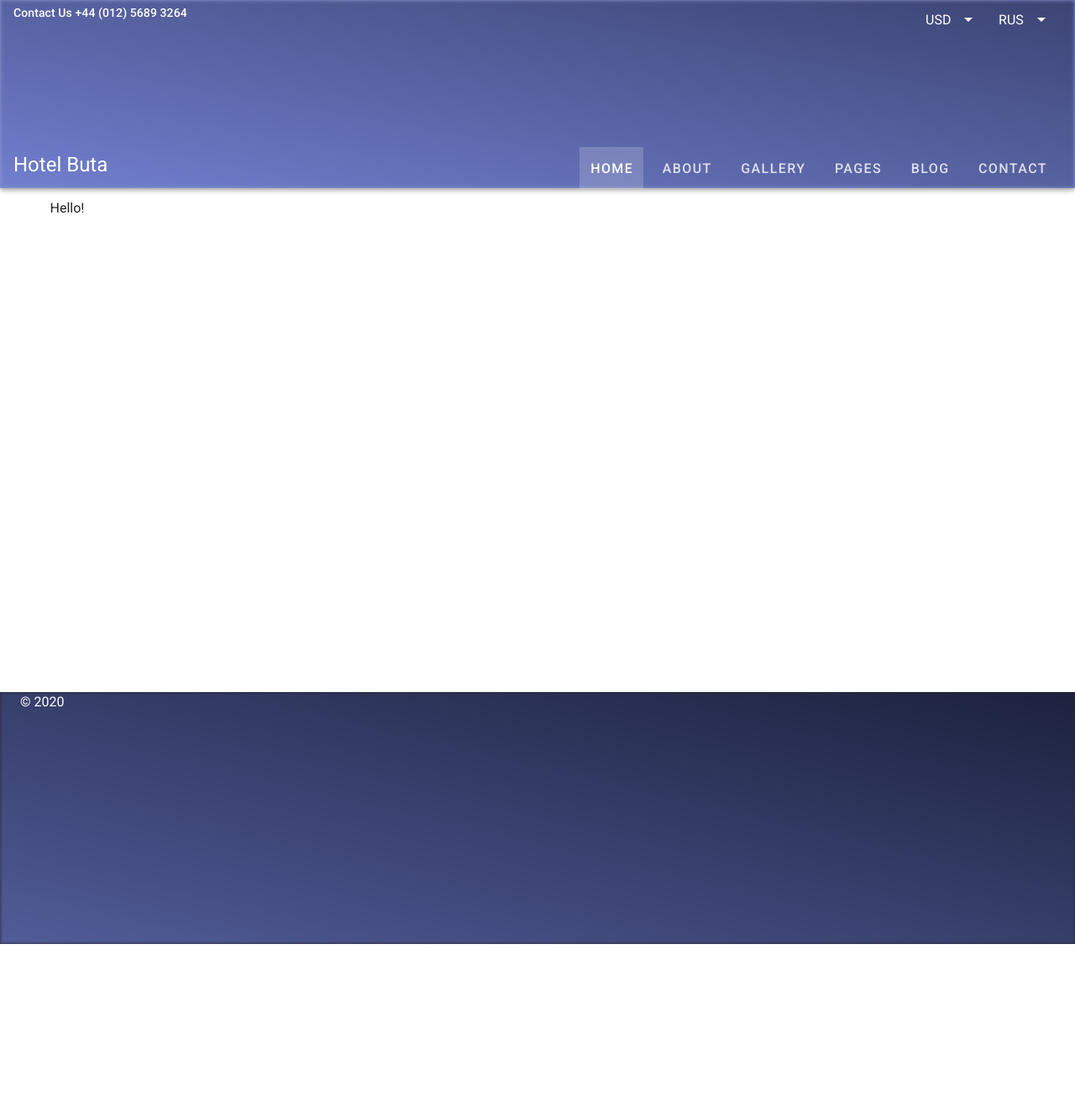
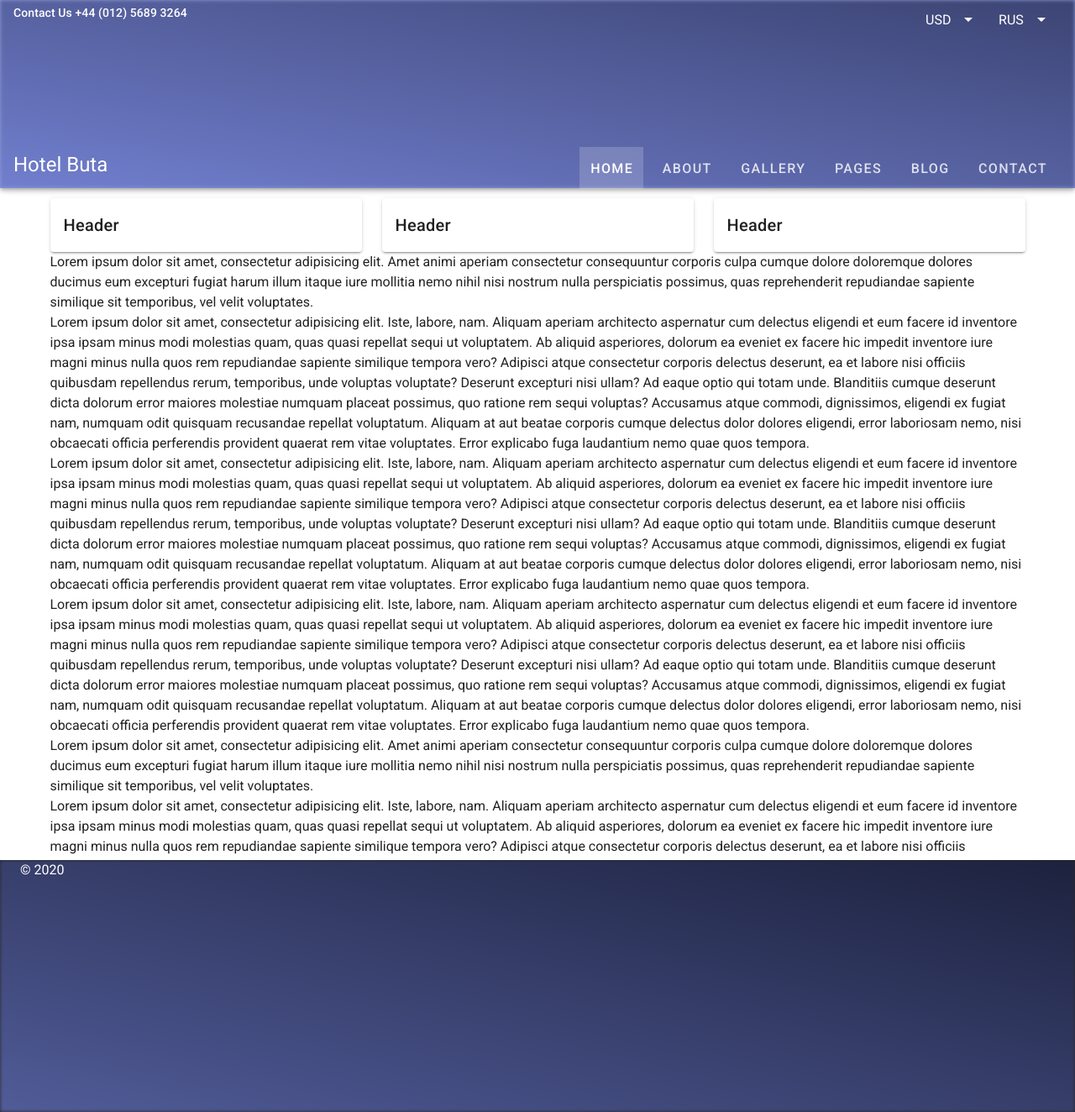
Before and after one commit to kachid/buta, a Nuxt app: page / in a window 1280 px wide. Shown: the whole page at 84% size. Before the commit the page ends 1124 px from the top, so only its background shows below. Built offline with nearby package versions, Linux system fonts and the light colour scheme.

Commit message:
build index page

```diff
--- /dev/null
+++ b/components/HotelAvailability.vue
@@ -0,0 +1,18 @@
+<template>
+  <v-row>
+    <app-hotel-availability-element />
+    <app-hotel-availability-element />
+    <app-hotel-availability-element />
+  </v-row>
+</template>
+
+<script>
+import AppHotelAvailabilityElement from '@@/components/HotelAvailabilityElement'
+
+export default {
+  name: 'HotelAvailability',
+  components: {
+    AppHotelAvailabilityElement
+  }
+}
+</script>
--- /dev/null
+++ b/components/HotelAvailabilityElement.vue
@@ -0,0 +1,19 @@
+<template>
+  <v-col>
+    <v-card>
+      <v-card-title>{{ title }}</v-card-title>
+    </v-card>
+  </v-col>
+</template>
+
+<script>
+export default {
+  name: 'HotelAvailabilityElement',
+  props: {
+    title: {
+      type: String,
+      default: 'Header'
+    }
+  }
+}
+</script>
--- a/components/SelectLocale.vue
+++ b/components/SelectLocale.vue
@@ -2,7 +2,7 @@
   <div class="select">
     <v-select
       :items="currency"
-      :value="currency"
+      :value="currencyValue"
       background-color="transparent"
       solo
       flat
@@ -10,7 +10,7 @@
     />
     <v-select
       :items="language"
-      :value="language"
+      :value="languageValue"
       background-color="transparent"
       solo
       flat
@@ -23,15 +23,19 @@
 export default {
   name: 'SelectLocale',
   props: {
-    currency: {
+    currencyValue: {
       type: String,
       default: 'USD'
     },
-    language: {
+    languageValue: {
       type: String,
       default: 'RUS'
     }
-  }
+  },
+  data: () => ({
+    currency: ['RUB', 'USD', 'EUR'],
+    language: ['ENG', 'RUS']
+  })
 }
 </script>
 
--- a/layouts/default.vue
+++ b/layouts/default.vue
@@ -47,8 +47,8 @@
         <v-toolbar-title v-text="name" />
         <v-spacer />
         <v-app-bar-nav-icon
+          class="hidden-lg-and-up"
           @click.stop="drawer = !drawer"
-          class="hidden-lg-and-up"
         />
         <v-btn-toggle group>
           <v-btn
@@ -70,7 +70,7 @@
       <v-sheet
         id="scrolling-techniques-2"
         class="overflow-y-auto"
-        max-height="600"
+        max-height="800"
       >
         <v-container>
           <nuxt />
@@ -116,8 +116,6 @@ export default {
       right: true,
       rightDrawer: false,
       name: 'Hotel Buta',
-      currency: ['RUB', 'USD', 'EUR'],
-      language: ['ENG', 'RUS'],
       pages: [
         { title: 'HOME', to: '/' },
         { title: 'ABOUT', to: '/about' },
@@ -130,8 +128,3 @@ export default {
   }
 }
 </script>
-<style>
-.full-width {
-  width: 100%;
-}
-</style>
--- a/layouts/error.vue
+++ b/layouts/error.vue
@@ -21,17 +21,17 @@ export default {
       default: null
     }
   },
+  data() {
+    return {
+      pageNotFound: '404 Not Found',
+      otherError: 'An error occurred'
+    }
+  },
   head() {
     const title =
       this.error.statusCode === 404 ? this.pageNotFound : this.otherError
     return {
       title
-    }
-  },
-  data() {
-    return {
-      pageNotFound: '404 Not Found',
-      otherError: 'An error occurred'
     }
   }
 }
--- a/package.json
+++ b/package.json
@@ -18,12 +18,12 @@
   "devDependencies": {
     "@intlify/vue-i18n-extensions": "^1.0.0",
     "@intlify/vue-i18n-loader": "^0.6.0",
-    "@nuxtjs/eslint-config": "^1.0.1",
+    "@nuxtjs/eslint-config": "^2.0.0",
     "@nuxtjs/eslint-module": "^1.0.0",
     "@nuxtjs/vuetify": "^1.0.0",
     "babel-eslint": "^10.0.1",
     "eslint": "^6.1.0",
-    "eslint-config-prettier": "^4.1.0",
+    "eslint-config-prettier": "^6.9.0",
     "eslint-plugin-nuxt": ">=0.4.2",
     "eslint-plugin-prettier": "^3.0.1",
     "prettier": "^1.16.4"
--- a/pages/index.vue
+++ b/pages/index.vue
@@ -1,9 +1,131 @@
 <template>
-  <div style="height: 2000px;">Hello!</div>
+  <div>
+    <app-hotel-availability />
+    <div>
+      Lorem ipsum dolor sit amet, consectetur adipisicing elit. Amet animi
+      aperiam consectetur consequuntur corporis culpa cumque dolore doloremque
+      dolores ducimus eum excepturi fugiat harum illum itaque iure mollitia nemo
+      nihil nisi nostrum nulla perspiciatis possimus, quas reprehenderit
+      repudiandae sapiente similique sit temporibus, vel velit voluptates.
+    </div>
+    <div>
+      Lorem ipsum dolor sit amet, consectetur adipisicing elit. Iste, labore,
+      nam. Aliquam aperiam architecto aspernatur cum delectus eligendi et eum
+      facere id inventore ipsa ipsam minus modi molestias quam, quas quasi
+      repellat sequi ut voluptatem. Ab aliquid asperiores, dolorum ea eveniet ex
+      facere hic impedit inventore iure magni minus nulla quos rem repudiandae
+      sapiente similique tempora vero? Adipisci atque consectetur corporis
+      delectus deserunt, ea et labore nisi officiis quibusdam repellendus rerum,
+      temporibus, unde voluptas voluptate? Deserunt excepturi nisi ullam? Ad
+      eaque optio qui totam unde. Blanditiis cumque deserunt dicta dolorum error
+      maiores molestiae numquam placeat possimus, quo ratione rem sequi
+      voluptas? Accusamus atque commodi, dignissimos, eligendi ex fugiat nam,
+      numquam odit quisquam recusandae repellat voluptatum. Aliquam at aut
+      beatae corporis cumque delectus dolor dolores eligendi, error laboriosam
+      nemo, nisi obcaecati officia perferendis provident quaerat rem vitae
+      voluptates. Error explicabo fuga laudantium nemo quae quos tempora.
+    </div>
+    <div>
+      Lorem ipsum dolor sit amet, consectetur adipisicing elit. Iste, labore,
+      nam. Aliquam aperiam architecto aspernatur cum delectus eligendi et eum
+      facere id inventore ipsa ipsam minus modi molestias quam, quas quasi
+      repellat sequi ut voluptatem. Ab aliquid asperiores, dolorum ea eveniet ex
+      facere hic impedit inventore iure magni minus nulla quos rem repudiandae
+      sapiente similique tempora vero? Adipisci atque consectetur corporis
+      delectus deserunt, ea et labore nisi officiis quibusdam repellendus rerum,
+      temporibus, unde voluptas voluptate? Deserunt excepturi nisi ullam? Ad
+      eaque optio qui totam unde. Blanditiis cumque deserunt dicta dolorum error
+      maiores molestiae numquam placeat possimus, quo ratione rem sequi
+      voluptas? Accusamus atque commodi, dignissimos, eligendi ex fugiat nam,
+      numquam odit quisquam recusandae repellat voluptatum. Aliquam at aut
+      beatae corporis cumque delectus dolor dolores eligendi, error laboriosam
+      nemo, nisi obcaecati officia perferendis provident quaerat rem vitae
+      voluptates. Error explicabo fuga laudantium nemo quae quos tempora.
+    </div>
+    <div>
+      Lorem ipsum dolor sit amet, consectetur adipisicing elit. Iste, labore,
+      nam. Aliquam aperiam architecto aspernatur cum delectus eligendi et eum
+      facere id inventore ipsa ipsam minus modi molestias quam, quas quasi
+      repellat sequi ut voluptatem. Ab aliquid asperiores, dolorum ea eveniet ex
+      facere hic impedit inventore iure magni minus nulla quos rem repudiandae
+      sapiente similique tempora vero? Adipisci atque consectetur corporis
+      delectus deserunt, ea et labore nisi officiis quibusdam repellendus rerum,
+      temporibus, unde voluptas voluptate? Deserunt excepturi nisi ullam? Ad
+      eaque optio qui totam unde. Blanditiis cumque deserunt dicta dolorum error
+      maiores molestiae numquam placeat possimus, quo ratione rem sequi
+      voluptas? Accusamus atque commodi, dignissimos, eligendi ex fugiat nam,
+      numquam odit quisquam recusandae repellat voluptatum. Aliquam at aut
+      beatae corporis cumque delectus dolor dolores eligendi, error laboriosam
+      nemo, nisi obcaecati officia perferendis provident quaerat rem vitae
+      voluptates. Error explicabo fuga laudantium nemo quae quos tempora.
+    </div>
+    <div>
+      Lorem ipsum dolor sit amet, consectetur adipisicing elit. Amet animi
+      aperiam consectetur consequuntur corporis culpa cumque dolore doloremque
+      dolores ducimus eum excepturi fugiat harum illum itaque iure mollitia nemo
+      nihil nisi nostrum nulla perspiciatis possimus, quas reprehenderit
+      repudiandae sapiente similique sit temporibus, vel velit voluptates.
+    </div>
+    <div>
+      Lorem ipsum dolor sit amet, consectetur adipisicing elit. Iste, labore,
+      nam. Aliquam aperiam architecto aspernatur cum delectus eligendi et eum
+      facere id inventore ipsa ipsam minus modi molestias quam, quas quasi
+      repellat sequi ut voluptatem. Ab aliquid asperiores, dolorum ea eveniet ex
+      facere hic impedit inventore iure magni minus nulla quos rem repudiandae
+      sapiente similique tempora vero? Adipisci atque consectetur corporis
+      delectus deserunt, ea et labore nisi officiis quibusdam repellendus rerum,
+      temporibus, unde voluptas voluptate? Deserunt excepturi nisi ullam? Ad
+      eaque optio qui totam unde. Blanditiis cumque deserunt dicta dolorum error
+      maiores molestiae numquam placeat possimus, quo ratione rem sequi
+      voluptas? Accusamus atque commodi, dignissimos, eligendi ex fugiat nam,
+      numquam odit quisquam recusandae repellat voluptatum. Aliquam at aut
+      beatae corporis cumque delectus dolor dolores eligendi, error laboriosam
+      nemo, nisi obcaecati officia perferendis provident quaerat rem vitae
+      voluptates. Error explicabo fuga laudantium nemo quae quos tempora.
+    </div>
+    <div>
+      Lorem ipsum dolor sit amet, consectetur adipisicing elit. Iste, labore,
+      nam. Aliquam aperiam architecto aspernatur cum delectus eligendi et eum
+      facere id inventore ipsa ipsam minus modi molestias quam, quas quasi
+      repellat sequi ut voluptatem. Ab aliquid asperiores, dolorum ea eveniet ex
+      facere hic impedit inventore iure magni minus nulla quos rem repudiandae
+      sapiente similique tempora vero? Adipisci atque consectetur corporis
+      delectus deserunt, ea et labore nisi officiis quibusdam repellendus rerum,
+      temporibus, unde voluptas voluptate? Deserunt excepturi nisi ullam? Ad
+      eaque optio qui totam unde. Blanditiis cumque deserunt dicta dolorum error
+      maiores molestiae numquam placeat possimus, quo ratione rem sequi
+      voluptas? Accusamus atque commodi, dignissimos, eligendi ex fugiat nam,
+      numquam odit quisquam recusandae repellat voluptatum. Aliquam at aut
+      beatae corporis cumque delectus dolor dolores eligendi, error laboriosam
+      nemo, nisi obcaecati officia perferendis provident quaerat rem vitae
+      voluptates. Error explicabo fuga laudantium nemo quae quos tempora.
+    </div>
+    <div>
+      Lorem ipsum dolor sit amet, consectetur adipisicing elit. Iste, labore,
+      nam. Aliquam aperiam architecto aspernatur cum delectus eligendi et eum
+      facere id inventore ipsa ipsam minus modi molestias quam, quas quasi
+      repellat sequi ut voluptatem. Ab aliquid asperiores, dolorum ea eveniet ex
+      facere hic impedit inventore iure magni minus nulla quos rem repudiandae
+      sapiente similique tempora vero? Adipisci atque consectetur corporis
+      delectus deserunt, ea et labore nisi officiis quibusdam repellendus rerum,
+      temporibus, unde voluptas voluptate? Deserunt excepturi nisi ullam? Ad
+      eaque optio qui totam unde. Blanditiis cumque deserunt dicta dolorum error
+      maiores molestiae numquam placeat possimus, quo ratione rem sequi
+      voluptas? Accusamus atque commodi, dignissimos, eligendi ex fugiat nam,
+      numquam odit quisquam recusandae repellat voluptatum. Aliquam at aut
+      beatae corporis cumque delectus dolor dolores eligendi, error laboriosam
+      nemo, nisi obcaecati officia perferendis provident quaerat rem vitae
+      voluptates. Error explicabo fuga laudantium nemo quae quos tempora.
+    </div>
+  </div>
 </template>
 
 <script>
+import AppHotelAvailability from '@@/components/HotelAvailability'
+
 export default {
-  components: {}
+  components: {
+    AppHotelAvailability
+  }
 }
 </script>
```
Also changed, not shown: 1 other file (tests, documents, lock files or other folders).
